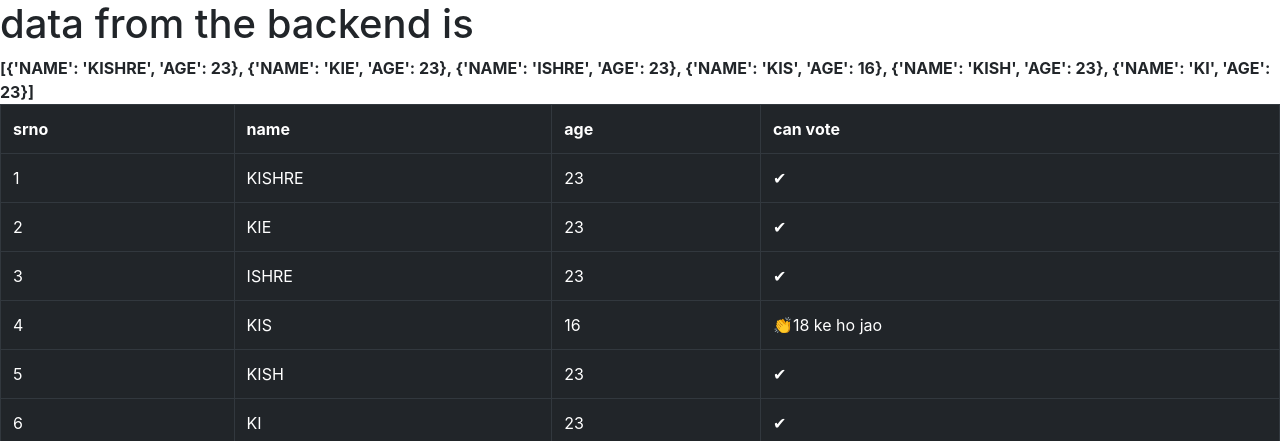
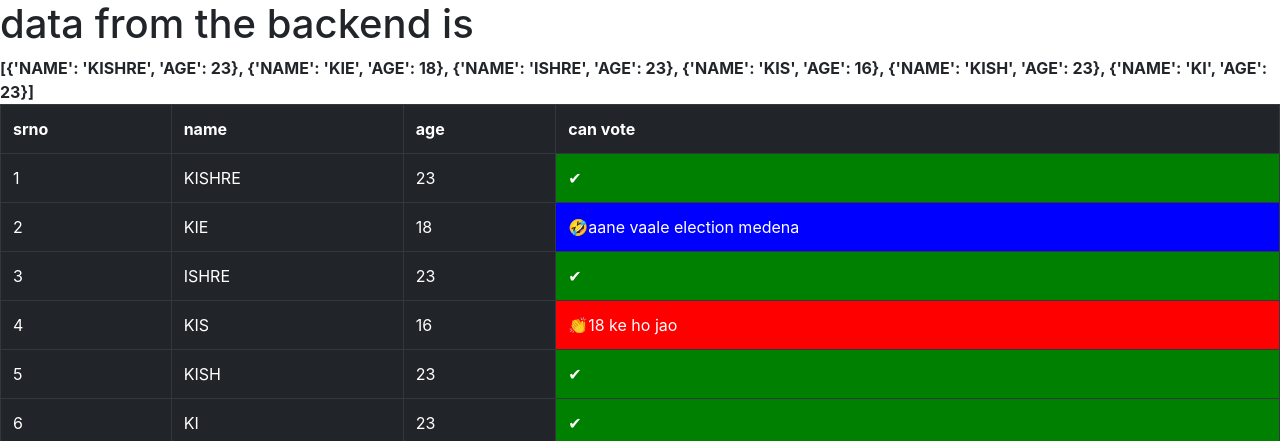
Before and after one commit to 321999/FULL-STACK-project-in-python, a Django app: page /product/ in a window 1280 px wide. Shown: the top 441 px of the page. Run offline with Django 4.2, Linux system fonts and the light colour scheme.

Commit message:
data fetched from the  backend and sended to the frontend and presented in the form of table

```diff
--- a/home/templates/product/index.html
+++ b/home/templates/product/index.html
@@ -31,12 +31,21 @@
                 <!-- <td>{{p.age}}</td>
                  -->
                 <td>{{p.AGE}}</td>
-                <td>{% if p.AGE >= 18 %}
-                    ✔
-                    {% else %}
-                    👏18 ke ho jao
-                {% endif %}
-                </td>
+
+
+                    <!-- <td style="{% if p.AGE > 18 %} background-color: green; {% elif p.AGE == 18 %} background-color: yellowgreen; {% else %} background-color: red; {% endif %}"> -->
+
+                    <td {% if p.AGE > 18 %} style="background-color:green;" {% elif p.AGE == 18 %} style="background-color:blue;" {% else %} style="background-color:red;" {% endif %}>
+                        {% if p.AGE > 18 %}
+                            ✔
+                        {% elif p.AGE == 18 %}
+                            🤣aane vaale election medena
+                        {% else %}
+                            👏18 ke ho jao
+                        {% endif %}
+                    </td>
+
+
 
 
             </tr>
--- a/home/views.py
+++ b/home/views.py
@@ -15,7 +15,7 @@ def blog(request):
 def samaan(request):
     loyal=[
         {"NAME":"KISHRE","AGE":23},
-        {"NAME":"KIE","AGE":23},
+        {"NAME":"KIE","AGE":18},
         {"NAME":"ISHRE","AGE":23},
         {"NAME":"KIS","AGE":16},
         {"NAME":"KISH","AGE":23},
```
